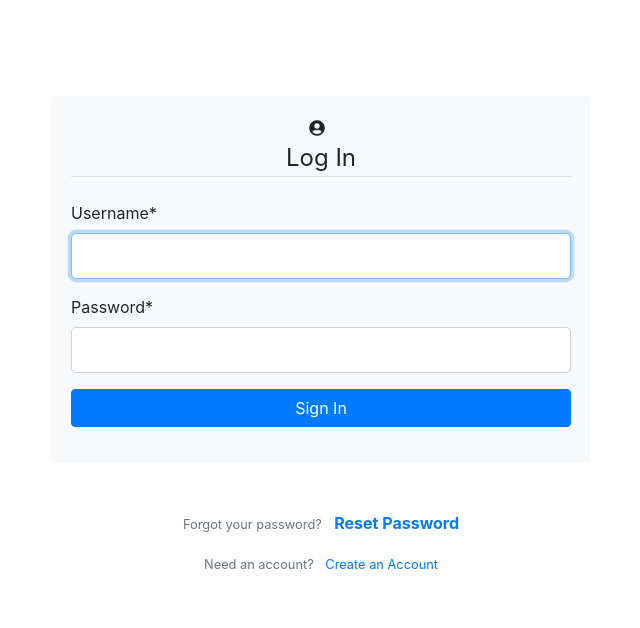
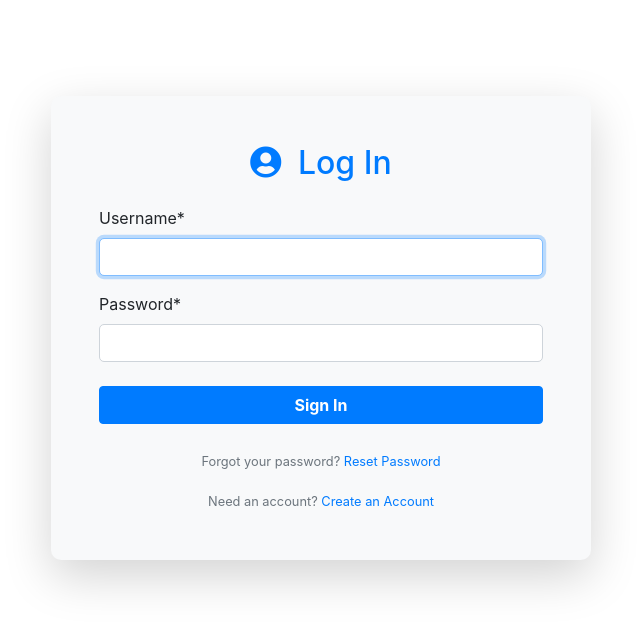
Before and after one commit to Laban254/StudyHub, a Django app: page /studyApp/login/ in a window 1280 px wide. Shown: the part 56-684 px from the top of the page, without its empty margins (319-959 px from the left). Run offline with Django 3.2, Linux system fonts and the light colour scheme; some libraries are stand-ins or nearby versions.

Commit message:
login % signup update

```diff
--- a/studyApp/templates/studyApp/login.html
+++ b/studyApp/templates/studyApp/login.html
@@ -3,61 +3,67 @@
 {% load crispy_forms_tags %}
 {% block content %}
 
-
 <div class="container my-5">
   <div class="row justify-content-center">
     <div class="col-lg-6">
+      <div class="card shadow-lg">
+        <div class="card-body p-5">
+          <h2 class="card-title text-center mb-4"><i class="fas fa-user-circle mr-2"></i> Log In</h2>
           <form method="POST" class="needs-validation" novalidate>
             {% csrf_token %}
-        <div class="text-center mb-4">
-          <i class="fas fa-user-circle mr-2"></i> <!-- Icon for Login -->
-          <legend class="border-bottom mb-4">Log In</legend>
+            <div class="form-group">
+              {{ form.username|as_crispy_field }}
             </div>
-        {{ form|crispy }}
             <div class="form-group">
-          <button type="submit" class="btn btn-primary w-100">Sign In</button>
+              {{ form.password|as_crispy_field }}
+            </div>
+            <div class="form-group mt-4">
+              <button type="submit" class="btn btn-primary btn-block">Sign In</button>
             </div>
           </form>
+          <div class="text-center mt-4">
+            <small class="text-muted">Forgot your password? <a href="{% url 'studyApp:reset_password' %}">Reset Password</a></small>
+          </div>
+          <div class="text-center mt-3">
+            <small class="text-muted">Need an account? <a href="{% url 'studyApp:registration' %}">Create an Account</a></small>
+          </div>
+        </div>
+      </div>
+    </div>
   </div>
 </div>
 
-  <div class="mt-5 text-center">
-    <small class="text-muted">Forgot your password?</small>
-    <a href="{% url 'studyApp:reset_password' %}" class="ml-2"><strong>Reset Password</strong></a>
-  </div>
-
-  <div class="mt-3 text-center">
-    <small class="text-muted">Need an account? <a href="{% url 'studyApp:registration' %}" class="ml-2">Create an Account</a></small>
-  </div>
-</div>
-
-
-
 <style>
-.needs-validation {
+  .card {
+    border: none;
+    border-radius: 10px;
     background-color: #f8f9fa;
-    padding: 20px;
-    border-radius: 5px;
   }
-.needs-validation.form-group {
-    margin-bottom: 15px;
+  .card-title {
+    color: #007bff;
   }
-.needs-validation.btn {
+  .btn-primary {
+    background-color: #007bff;
+    border-color: #007bff;
     font-weight: bold;
   }
-/* Custom CSS for input fields */
-input[type="text"], input[type="password"] {
-    width: 100%; /* Full width */
-    height: auto; /* Adjust height as needed */
-    padding: 10px; /* Increase padding for better touch experience */
-    border-radius: 5px; /* Rounded corners */
-    border: 1px solid #ced4da; /* Light grey border */
-    transition: border-color 0.15s ease-in-out,box-shadow 0.15s ease-in-out; /* Smooth transitions */
+  .btn-primary:hover {
+    background-color: #0056b3;
+    border-color: #0056b3;
   }
-input[type="text"]:focus, input[type="password"]:focus {
-    border-color: #80bdff; /* Blue border on focus */
-    outline: none; /* Remove outline on focus */
-    box-shadow: 0 0 0 0.2rem rgba(0,123,255,.25); /* Add shadow on focus */
+  .form-group {
+    margin-bottom: 1rem; /* Space between form groups */
+  }
+  .form-control {
+    width: 100%; /* Full width input fields */
+    border-radius: 5px;
+    border-color: #ced4da;
+    transition: border-color 0.15s ease-in-out, box-shadow 0.15s ease-in-out;
+  }
+  .form-control:focus {
+    border-color: #80bdff;
+    outline: none;
+    box-shadow: 0 0 0 0.2rem rgba(0,123,255,.25);
   }
 </style>
 
```
Also changed, not shown: studyApp/templates/studyApp/register.html (+18 -13 lines). Lines whose indentation alone changed are shown as unchanged.
